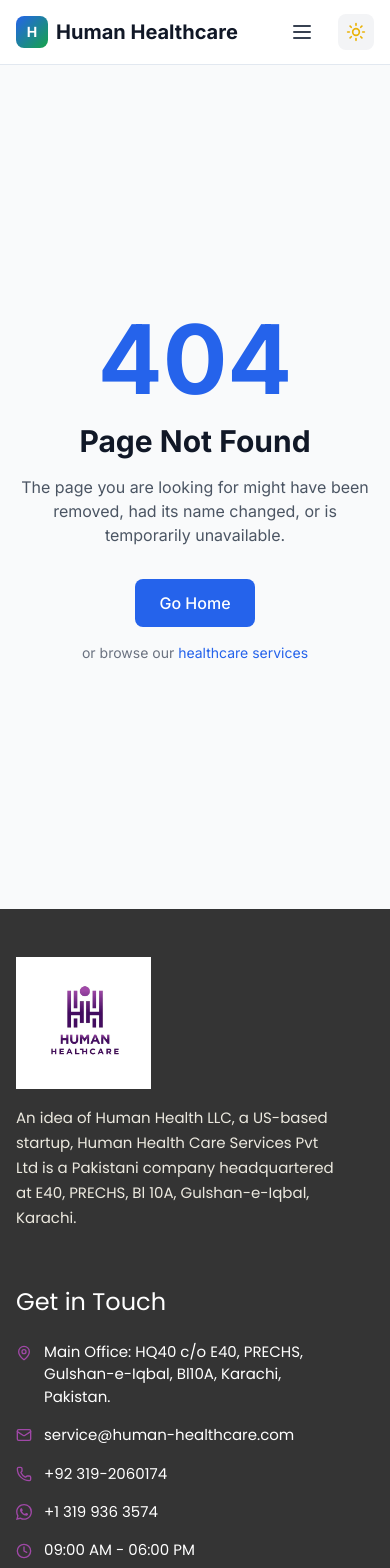
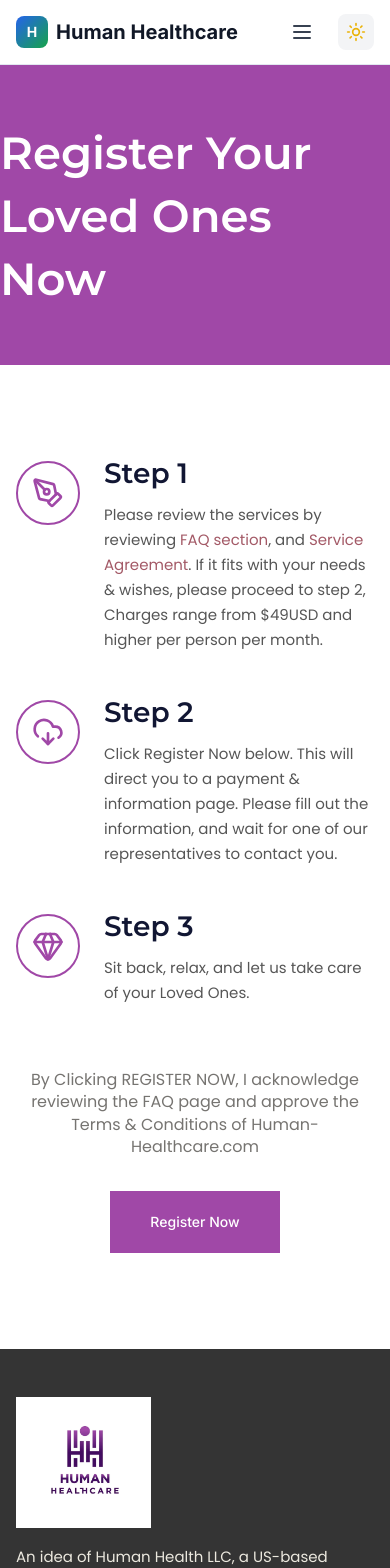
Before and after one commit to AsadullahSamo/human-healthcare, a Next.js app: page /register in a window 390 px wide. Before the commit this address had no page. Shown: the top 1568 px of the page. Built offline with nearby package versions, Linux system fonts and the light colour scheme.

Commit message:
feat: Implement RegisterPage with step-by-step registration process, including responsive design and interactive elements

```diff
--- /dev/null
+++ b/src/app/register/page.tsx
@@ -0,0 +1,115 @@
+'use client';
+
+import { useState } from 'react';
+import Link from 'next/link';
+import { PenTool, CloudDownload, Gem } from 'lucide-react';
+
+const steps = [
+  {
+    id: 1,
+    title: 'Step 1',
+    icon: PenTool,
+    description: (
+      <>
+        Please review the services by reviewing{' '}
+        <Link href="/faqs" className="text-[#a35966] hover:underline">
+          FAQ section
+        </Link>
+        , and{' '}
+        <Link
+        href = {{
+            pathname: "/service-agreement"
+        }}
+        className="text-[#a35966] hover:underline">
+          Service Agreement
+        </Link>
+        . If it fits with your needs & wishes, please proceed to step 2, Charges
+        range from $49USD and higher per person per month.
+      </>
+    ),
+  },
+  {
+    id: 2,
+    title: 'Step 2',
+    icon: CloudDownload,
+    description:
+      'Click Register Now below. This will direct you to a payment & information page. Please fill out the information, and wait for one of our representatives to contact you.',
+  },
+  {
+    id: 3,
+    title: 'Step 3',
+    icon: Gem,
+    description: 'Sit back, relax, and let us take care of your Loved Ones.',
+  },
+];
+
+function StepItem({ step, index }: { step: typeof steps[0]; index: number }) {
+  const [isHovered, setIsHovered] = useState(false);
+
+  return (
+    <div className="flex gap-6 mb-12">
+      {/* Left Part - Circular Icon */}
+      <div
+        className={`flex-shrink-0 w-16 h-16 rounded-full border-2 flex items-center justify-center transition-all duration-300 cursor-pointer ${
+          isHovered
+            ? 'bg-[#a048a7] border-[#a048a7]'
+            : 'border-[#a048a7] bg-transparent'
+        }`}
+        onMouseEnter={() => setIsHovered(true)}
+        onMouseLeave={() => setIsHovered(false)}
+      >
+        <step.icon
+          className={`w-8 h-8 transition-colors duration-300 ${
+            isHovered ? 'text-white' : 'text-[#a048a7]'
+          }`}
+        />
+      </div>
+
+      {/* Right Part - Text Content */}
+      <div className="flex-1">
+        <h3 className="font-montserrat font-semibold text-[28px] leading-[25px] text-[#111633] mb-4">
+          {step.title}
+        </h3>
+        <p className="font-poppins text-[15px] leading-[25px] text-[#565656]">
+          {step.description}
+        </p>
+      </div>
+    </div>
+  );
+}
+
+export default function RegisterPage() {
+  return (
+    <div className="min-h-screen bg-white">
+      {/* Header Section */}
+      <section className="bg-[#a048a7] h-[300px] w-full flex items-center justify-center">
+        <h1 className="font-montserrat font-semibold text-[45px] leading-[63px] text-white">
+          Register Your Loved Ones Now
+        </h1>
+      </section>
+
+      {/* Steps Section */}
+      <section className="py-24">
+        <div className="container mx-auto px-4">
+          <div className="max-w-4xl mx-auto">
+            {/* Steps */}
+            {steps.map((step, index) => (
+              <StepItem key={step.id} step={step} index={index} />
+            ))}
+
+            {/* Center Text and Button */}
+            <div className="text-center mt-16">
+              <p className="font-poppins text-[16px] leading-[22.4px] text-[#767471] mb-8">
+                By Clicking REGISTER NOW, I acknowledge reviewing the FAQ page and approve the Terms & Conditions of Human-Healthcare.com
+              </p>
+
+              <button className="bg-[#a048a7] text-white px-10 py-6 text-[14px] leading-[14px] font-medium hover:bg-[#8a3d8f] transition-colors">
+                Register Now
+              </button>
+            </div>
+          </div>
+        </div>
+      </section>
+    </div>
+  );
+}
```
